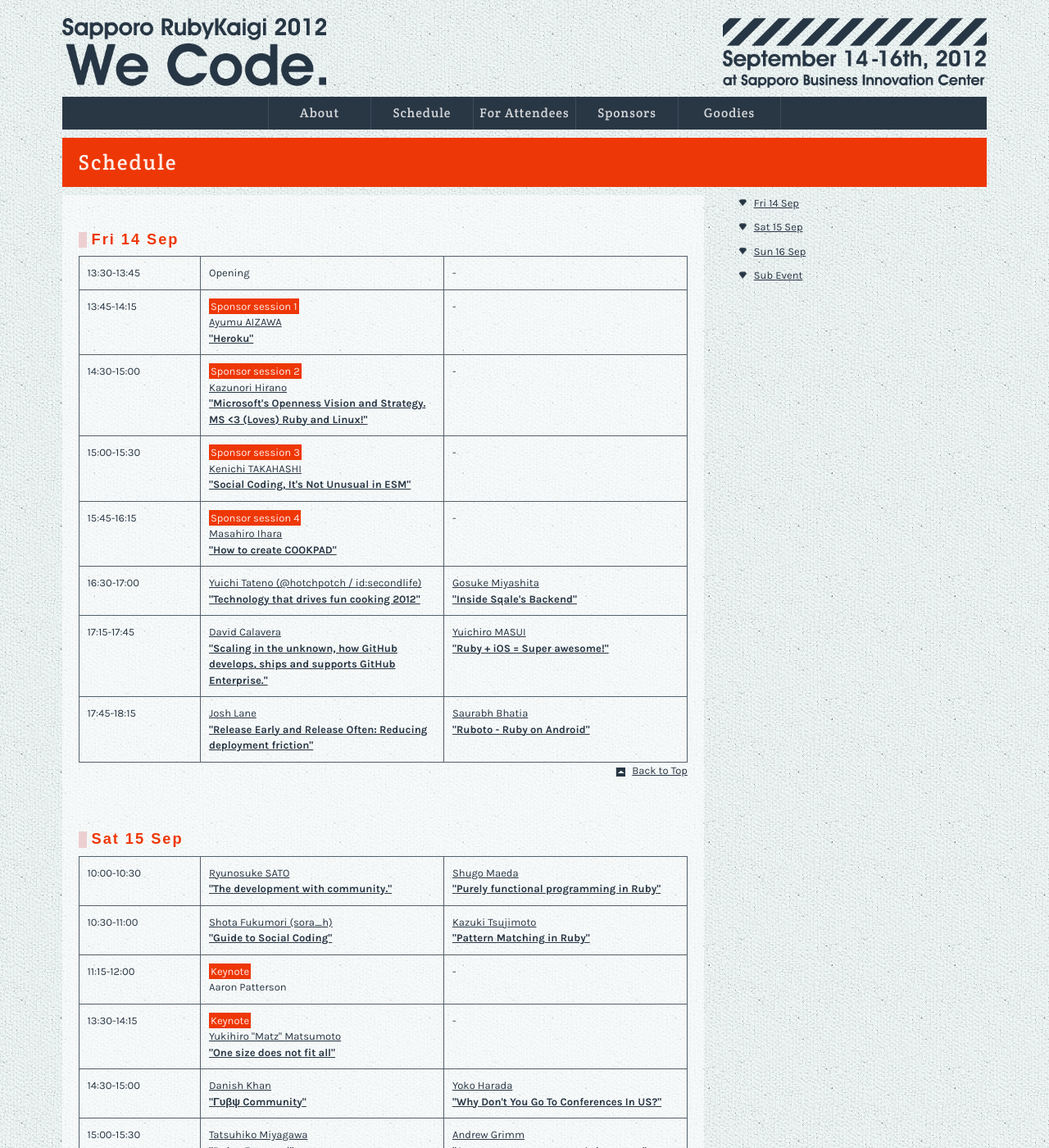
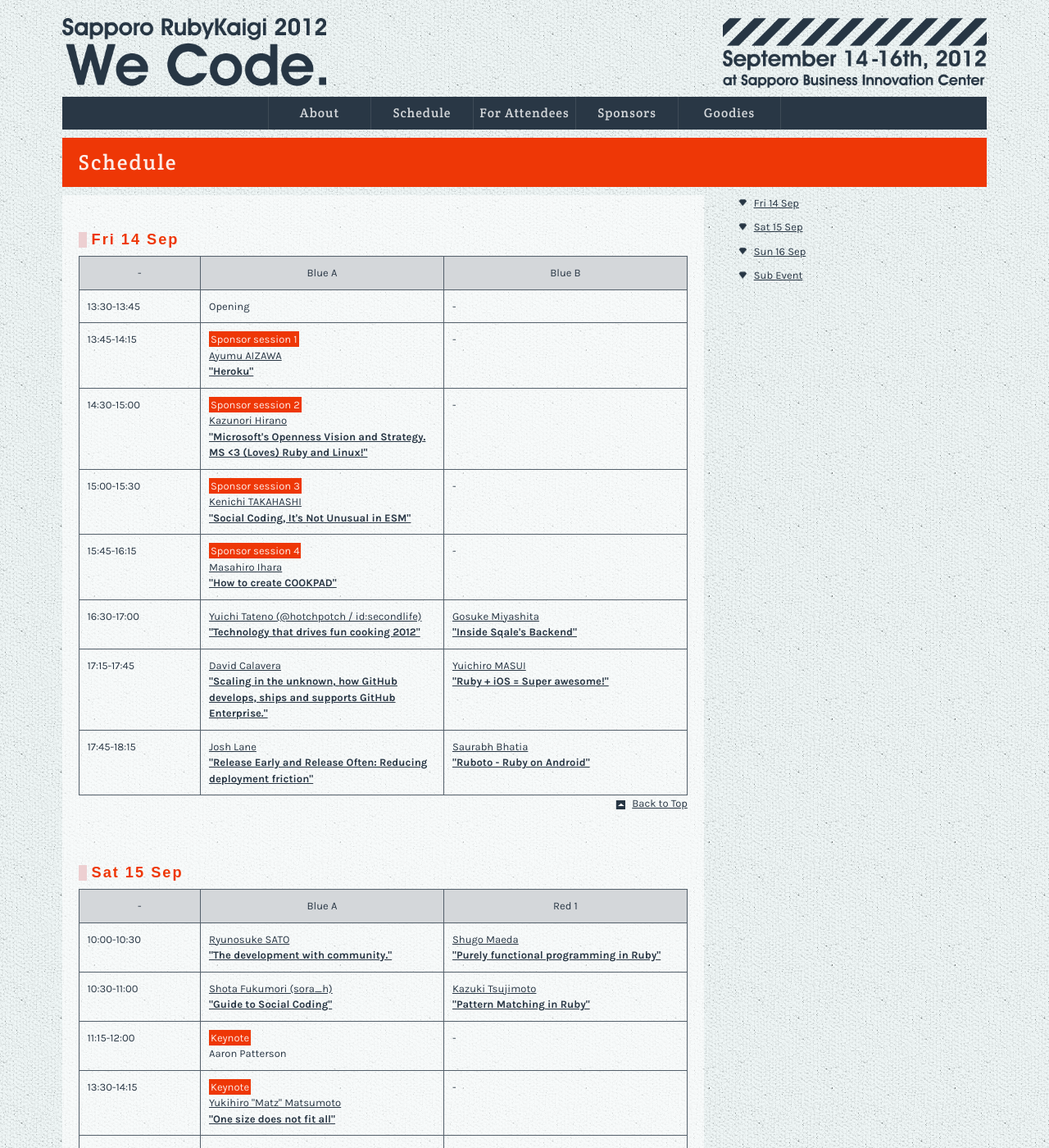
Before and after one commit to ruby-sapporo/sapporo.rubykaigi.org, a Jekyll site: the page built from 2012/en/schedule.html, in a window 1280 px wide and 1400 px high. Shown: the whole window at 82% size. Built offline with Jekyll 4.4.1, drawn with Linux system fonts in a browser that asks for light colours; nearby versions of some CDN libraries; Markdown is read by kramdown in place of the engine named in the settings; comment, search, counter and statistics services are not loaded.

Commit message:
Add room names to the schedules

```diff
--- a/2012/en/schedule.html
+++ b/2012/en/schedule.html
@@ -10,11 +10,11 @@
   <table>
     <colgroup span="1" class="time"></colgroup>
     <colgroup span="2" class="session"></colgroup>
-    <!--<tr>
+    <tr>
       <th>-</th>
-      <th>-</th>
-      <th>-</th>
-      </tr>-->
+      <th>Blue A</th>
+      <th>Blue B</th>
+    </tr>
     <tr>
       <td>13:30-13:45</td>
       <td>Opening</td>
@@ -116,11 +116,11 @@
   <table>
     <colgroup span="1" class="time"></colgroup>
     <colgroup span="2" class="session"></colgroup>
-    <!--<tr>
+    <tr>
       <th>-</th>
-      <th>-</th>
-      <th>-</th>
-      </tr>-->
+      <th>Blue A</th>
+      <th>Red 1</th>
+    </tr>
     <tr>
       <td>10:00-10:30</td>
       <td><a href="/2012/en/schedule/details/75.html">
@@ -239,11 +239,11 @@
   <table>
     <colgroup span="1" class="time"></colgroup>
     <colgroup span="2" class="session"></colgroup>
-    <!--<tr>
+    <tr>
       <th>-</th>
-      <th>-</th>
-      <th>-</th>
-      </tr>-->
+      <th>Blue A</th>
+      <th>Red 1</th>
+    </tr>
     <tr>
       <td>10:00-10:30</td>
       <td><a href="/2012/en/schedule/details/13.html">
```
Also changed, not shown: 2012/ja/schedule.html (+12 -12 lines), 1 other file.
